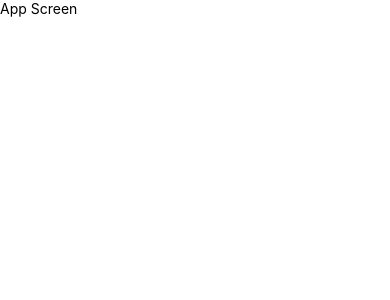
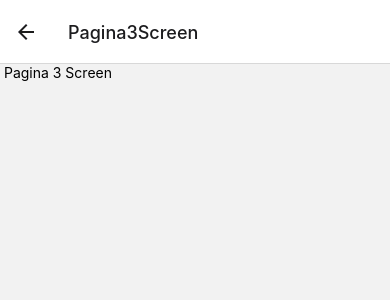
Before and after one commit to frelian/react-native-tipos-de-navegacion, a React Native app: screen /Pagina3Screen in a window 390 px wide. Shown: the top 300 px of the page. Built offline with nearby package versions, Linux system fonts and the light colour scheme.

Commit message:
103. Ejemplo sencillo de Stack Navigador

```diff
--- a/App.tsx
+++ b/App.tsx
@@ -1,11 +1,14 @@
-import React from 'react'
-import { Text, View } from 'react-native'
+import React from 'react';
+import { Text } from 'react-native';
+import { NavigationContainer } from '@react-navigation/native';
+import 'react-native-gesture-handler';
+import { StackNavigator } from './src/navigator/StackNavigator';
 
 const App = () => {
   return (
-    <View>
-        <Text>App Screen</Text>
-    </View>
+    <NavigationContainer>
+        <StackNavigator />
+    </NavigationContainer>
   )
 }
 
--- a/package.json
+++ b/package.json
@@ -11,8 +11,10 @@
   },
   "dependencies": {
     "@react-navigation/native": "^6.0.6",
+    "@react-navigation/stack": "^6.0.11",
     "react": "17.0.2",
     "react-native": "0.66.4",
+    "react-native-gesture-handler": "^2.2.0",
     "react-native-safe-area-context": "^3.3.2",
     "react-native-screens": "^3.10.2"
   },
--- /dev/null
+++ b/src/navigator/StackNavigator.tsx
@@ -0,0 +1,18 @@
+import React from 'react';
+
+import { createStackNavigator } from '@react-navigation/stack';
+import { Pagina1Screen } from '../screens/Pagina1Screen';
+import { Pagina2Screen } from '../screens/Pagina2Screen';
+import { Pagina3Screen } from '../screens/Pagina3Screen';
+
+const Stack = createStackNavigator();
+
+export const StackNavigator = () => {
+  return (
+    <Stack.Navigator>
+      <Stack.Screen name="Pagina1Screen" component={ Pagina1Screen } />
+      <Stack.Screen name="Pagina2Screen" component={ Pagina2Screen } />
+      <Stack.Screen name="Pagina3Screen" component={ Pagina3Screen } />
+    </Stack.Navigator>
+  );
+}
--- /dev/null
+++ b/src/screens/Pagina1Screen.tsx
@@ -0,0 +1,10 @@
+import React from 'react'
+import { Text, View } from 'react-native'
+
+export const Pagina1Screen = () => {
+    return (
+        <View>
+            <Text> Pagina 1 Screen</Text>
+        </View>
+    )
+}
--- /dev/null
+++ b/src/screens/Pagina2Screen.tsx
@@ -0,0 +1,10 @@
+import React from 'react'
+import { Text, View } from 'react-native'
+
+export const Pagina2Screen = () => {
+    return (
+        <View>
+            <Text> Pagina 2 Screen</Text>
+        </View>
+    )
+}
--- /dev/null
+++ b/src/screens/Pagina3Screen.tsx
@@ -0,0 +1,10 @@
+import React from 'react'
+import { Text, View } from 'react-native'
+
+export const Pagina3Screen = () => {
+    return (
+        <View>
+            <Text> Pagina 3 Screen</Text>
+        </View>
+    )
+}
```
Also changed, not shown: 2 other files (tests, documents, lock files or other folders).
